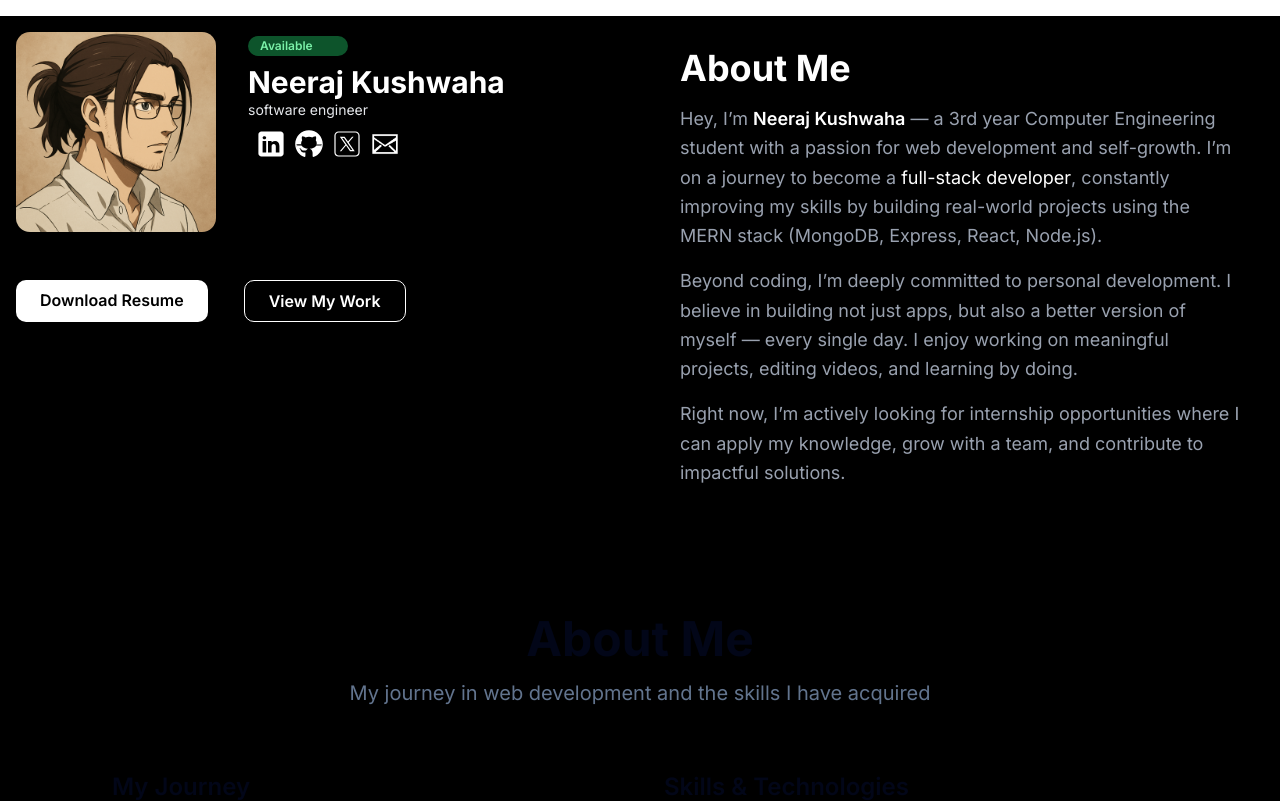
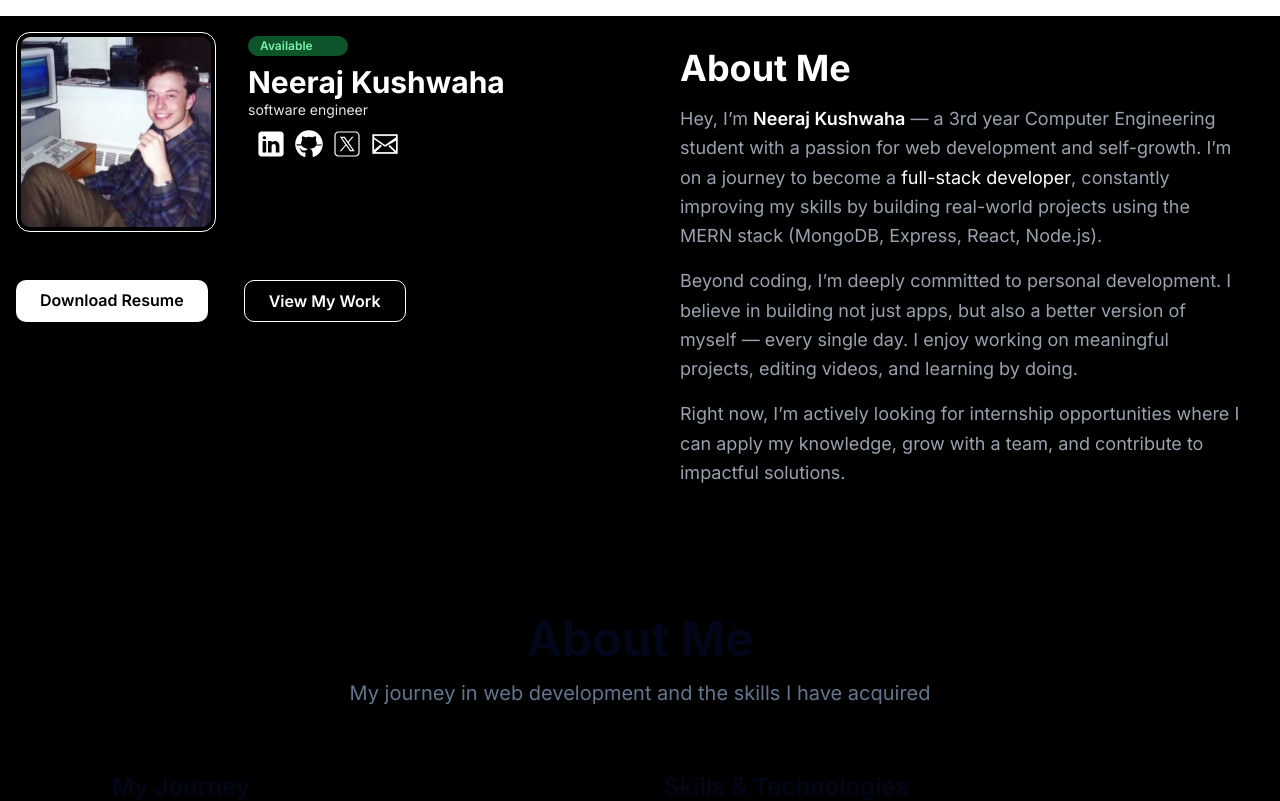
Before and after one commit to neerajk001/updated-profile, a Next.js app: page / in a window 1280 px wide. Shown: the top 801 px of the page. Built offline with nearby package versions, Linux system fonts and the light colour scheme.

Commit message:
added elon

```diff
--- a/src/components/HeroComp.tsx
+++ b/src/components/HeroComp.tsx
@@ -19,13 +19,13 @@ const HeroComp = () => {
         <div className="flex  gap-2 space-x-2 md:space-x-6">
 
           {/* Profile Image */}
-          <div>
+          <div >
             <Image
-              className="rounded-xl w-30 h-30 md:w-[200px] md:h-[200px]"
+              className="rounded-xl border border-white object-cover p-1 w-30 h-30 md:w-[200px] md:h-[200px]"
               width={150}
               height={150}
               alt="profile"
-              src={"/profile.png"}
+              src={"/download (3).jpg"}
             />
           </div>
           <div>
```
Also changed, not shown: public/download (3).jpg (added).
